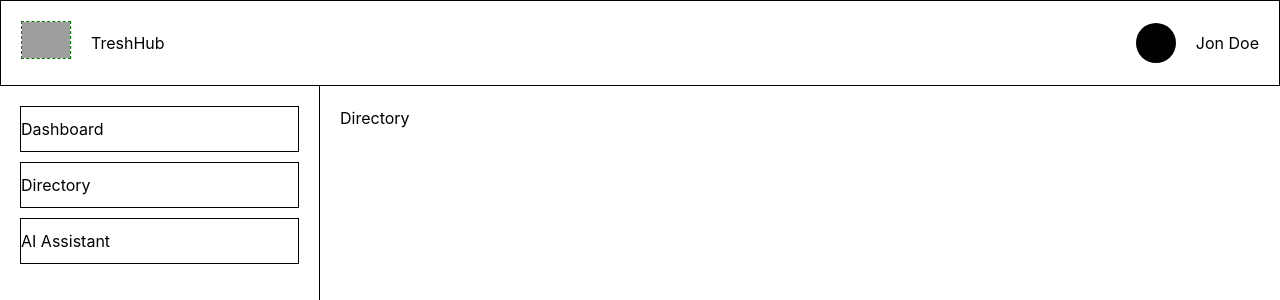
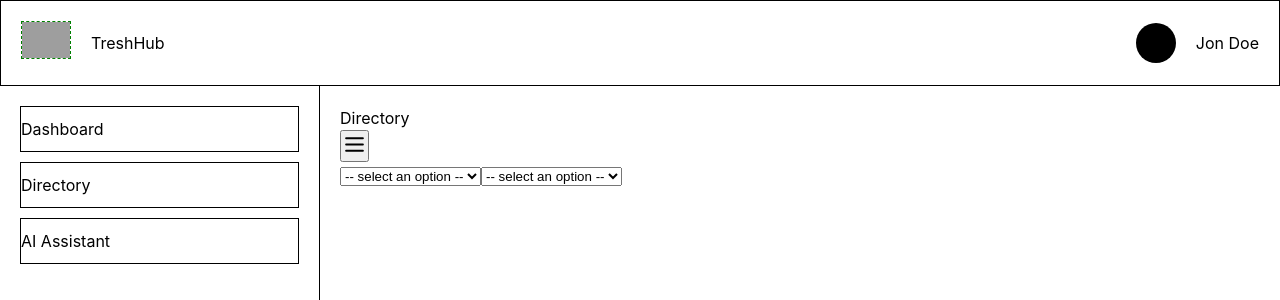
Before and after one commit to icstars/TruePathTechnologies, a React (Vite) app in the folder frontend/: page /directory in a window 1280 px wide. Shown: the top 300 px of the page. Built offline with nearby package versions, Linux system fonts and the light colour scheme; grey boxes are pictures that could not be loaded.

Commit message:
working on filter bar saved before pull

```diff
--- a/frontend/src/pages/directory/Directory.jsx
+++ b/frontend/src/pages/directory/Directory.jsx
@@ -1,9 +1,11 @@
-
+import FilterBar from '../../widgets/filterBar/FilterBar'
 
 export default function Directory() {
   return (
     <div>
       <p>Directory</p>
+      <FilterBar/>
     </div>
+
   );
 };
--- /dev/null
+++ b/frontend/src/widgets/filterBar/FilterBar.jsx
@@ -0,0 +1,39 @@
+import React from "react";
+import styles from './FilterBar.module.css';
+
+export default function FilterBar() {
+
+   return (
+       <div className={styles.FilterBar}>
+           <button onClick="">
+           <div className={styles.svg}>
+               <svg xmlns="http://www.w3.org/2000/svg" viewBox="0 0 24 24" fill="none" stroke="currentColor" stroke-linecap="round" stroke-linejoin="round" width="25" height="25" stroke-width="2">
+                   <path d="M4 6l16 0"></path>
+                   <path d="M4 12l16 0"></path>
+                   <path d="M4 18l16 0"></path>
+                </svg>
+            </div>
+            </button>
+          <div className="Button">
+            <form>
+              <select name="office-location" id="office-location">
+              <option hidden disabled selected value> -- select an option -- </option>
+                <option>123 Example Drive</option>
+                <option>750 N Orleans</option>
+                <option>541 W Tuesday</option>
+              </select>
+
+
+
+              <select name="office-location" className="office-location">
+              <option hidden disabled selected value> -- select an option -- </option>
+                <option>IT</option>
+                <option>IT</option>
+                <option></option>
+              </select>
+            </form>
+
+          </div>
+        </div>
+    );
+}
--- /dev/null
+++ b/frontend/src/widgets/filterBar/FilterBar.module.css
@@ -0,0 +1,16 @@
+.filterbar{
+    width: 400px;
+    margin: 20px auto;
+    background: #f4f4f9;
+    box-shadow: 0 8px 16px rgba(0, 0, 0, 0.1);
+    overflow: hidden;
+    display: flex;
+    flex-direction: column;
+    align-items: center;
+    height: 450px;
+}
+
+.styles.svg {
+    width: 50px;
+    height: 100px;
+}
```
